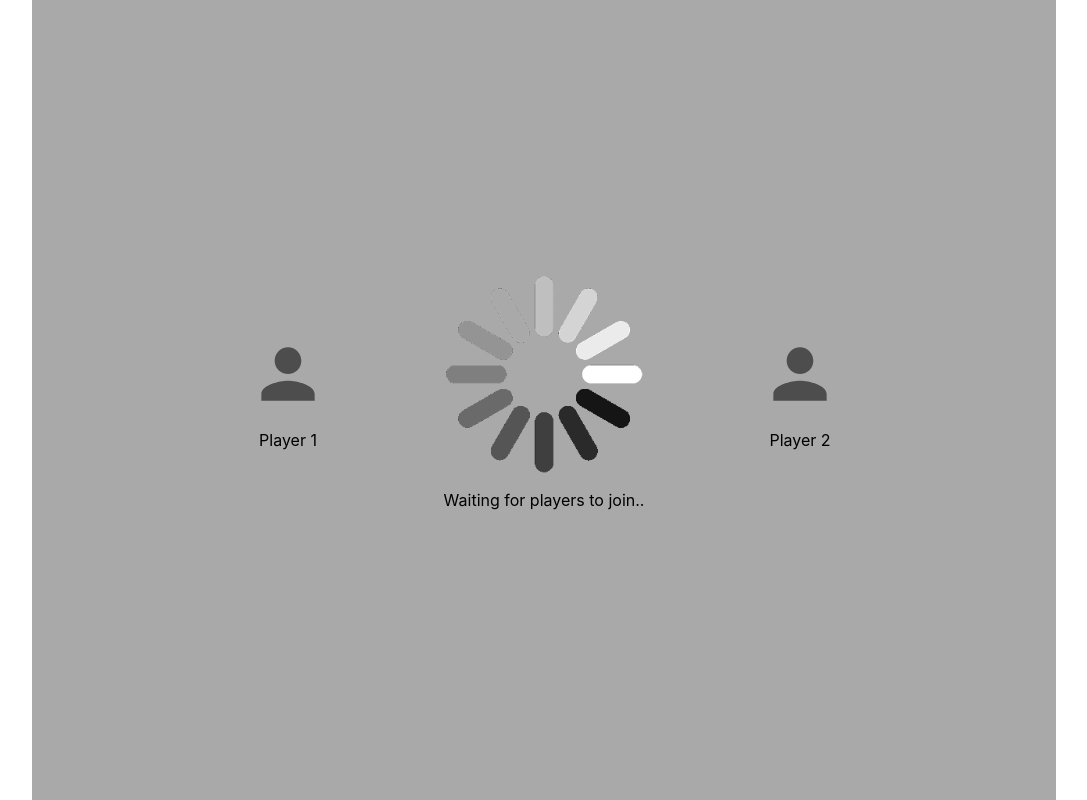
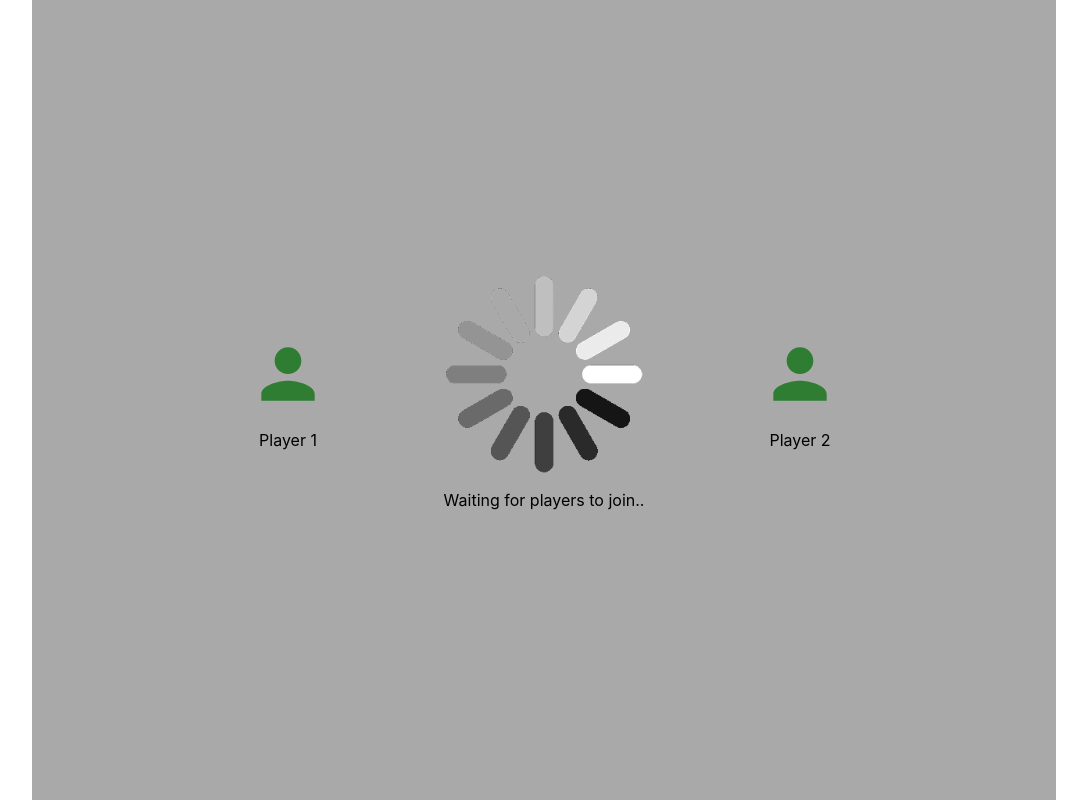
Before and after one commit to AliAlbabily/Online-Rock-Scissors-Paper, a React (Create React App) app in the folder client/: page / in a window 1280 px wide. Both pictures are taken after typing "Sample" into the empty fields and a click on the button "SUBMIT". Shown: the whole page, without its empty margins (96-1183 px from the left). Built offline with nearby package versions, Linux system fonts and the light colour scheme; no server answers.

Commit message:
Change Icon color when switching page

```diff
--- a/client/src/components/IconWithText.js
+++ b/client/src/components/IconWithText.js
@@ -3,10 +3,12 @@ import React from 'react';
 import Container from '@mui/material/Container';
 import PersonIcon from '@mui/icons-material/Person';
 
+const defalutIconColor = "action"
+
 function IconWithText(props) {
     return (
         <Container sx={{ display: 'flex', flexDirection: 'column', alignItems: 'center' }}>
-            <PersonIcon sx={{ fontSize: 80 }} color="action" />
+            <PersonIcon sx={{ fontSize: 80 }} color={props.userIsOnline ? "success" : "action"}/>
             <p>{props.text}</p>
         </Container>
     );
--- a/client/src/components/PlayersWaitingPage.js
+++ b/client/src/components/PlayersWaitingPage.js
@@ -3,19 +3,22 @@ import React from 'react';
 import Grid from '@mui/material/Grid';
 import IconWithText from './IconWithText';
 import LoadingImage from '../images/loadingImage.gif';
+import { useLocation } from 'react-router-dom';
 
 function PlayersWaitingPage() {
+    const { state } = useLocation()
+
     return (
         <Grid container direction="row" justifyContent="center" alignItems="center">
             <Grid item xs={3}>
-                <IconWithText text="Player 1"/>
+                <IconWithText text="Player 1" userIsOnline={state.onlineUser} />
             </Grid>
             <Grid item xs={3} style={{display: 'flex', flexDirection: 'column', alignItems: 'center'}}>
                 <img src={LoadingImage} alt="Loading" style={{width: '100%', maxWidth: '200px', height: 'auto'}}/>
                 <p style={{width: '100%', textAlign: 'center'}}>Waiting for players to join..</p>
             </Grid>
             <Grid item xs={3}>
-                <IconWithText text="Player 2"/>
+                <IconWithText text="Player 2" userIsOnline={state.onlineUser}/>
             </Grid>
         </Grid>
     );
--- a/client/src/components/ProfileForm.js
+++ b/client/src/components/ProfileForm.js
@@ -36,7 +36,13 @@ function ProfileForm() {
         event.preventDefault()
         console.log(selectedFileName)
         console.log(selectedPlayerName)
-        navigate("../waitingroom", { replace: true })
+        // TODO: ask the server about the number of current users & return the right position
+        // TODO: pass the right position to the second component
+        switchComponent()
+    }
+
+    function switchComponent() {
+        navigate("../waitingroom", {state: {onlineUser: true}})
     }
 
     return (
```
